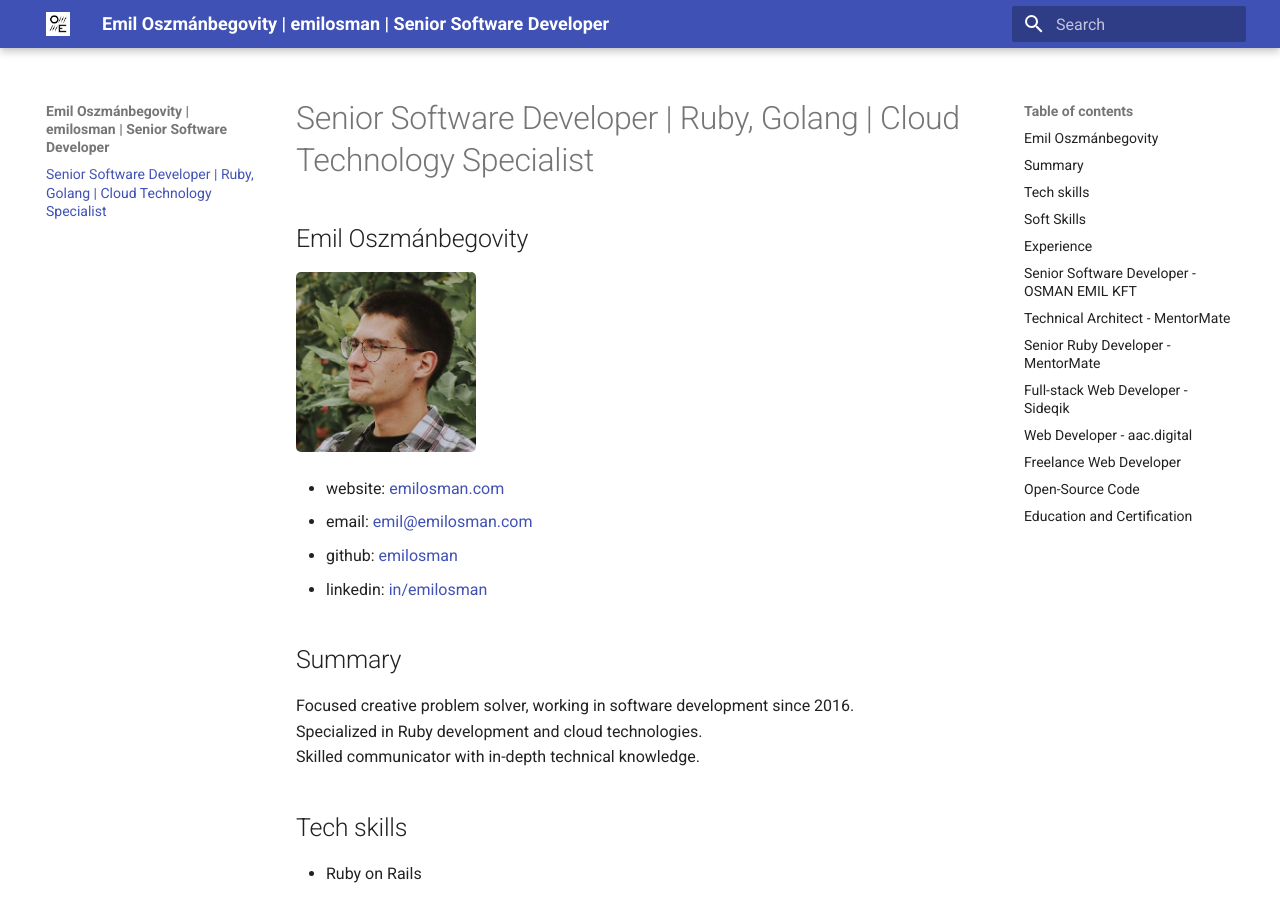
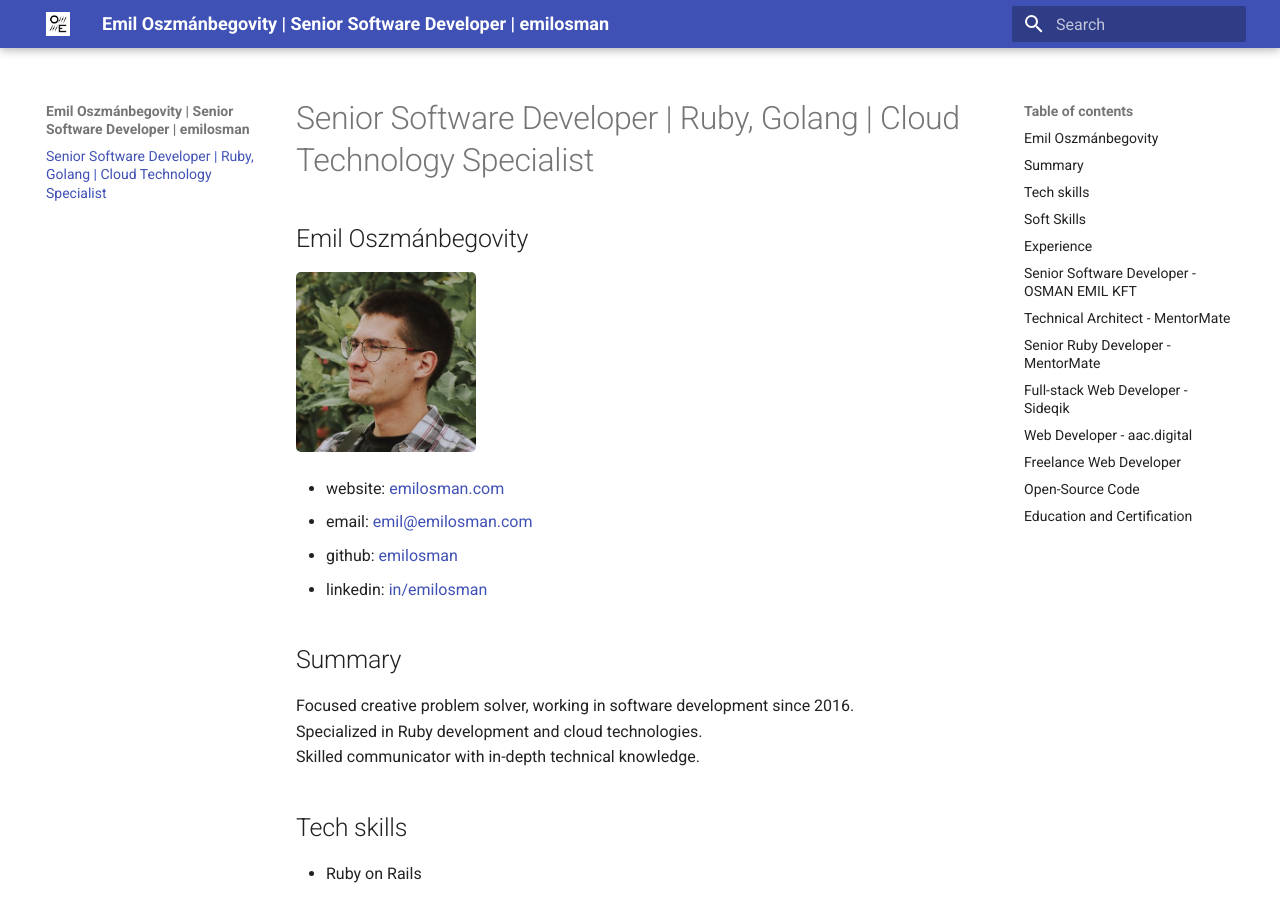
Before and after one commit to emilosman/emilosman, an MkDocs documentation site: the page built from docs/index.md, in a window 1280 px wide and 900 px high. Built offline with MkDocs 1.6.1 and Material for MkDocs 9.7.7, drawn with Linux system fonts in a browser that asks for light colours.

Commit message:
Update title

```diff
--- a/mkdocs.yml
+++ b/mkdocs.yml
@@ -1,4 +1,4 @@
-site_name: Emil Oszmánbegovity | emilosman | Senior Software Developer
+site_name: Emil Oszmánbegovity | Senior Software Developer | emilosman
 site_url: https://emilosman.com
 repo_name: emilosman
 
```
